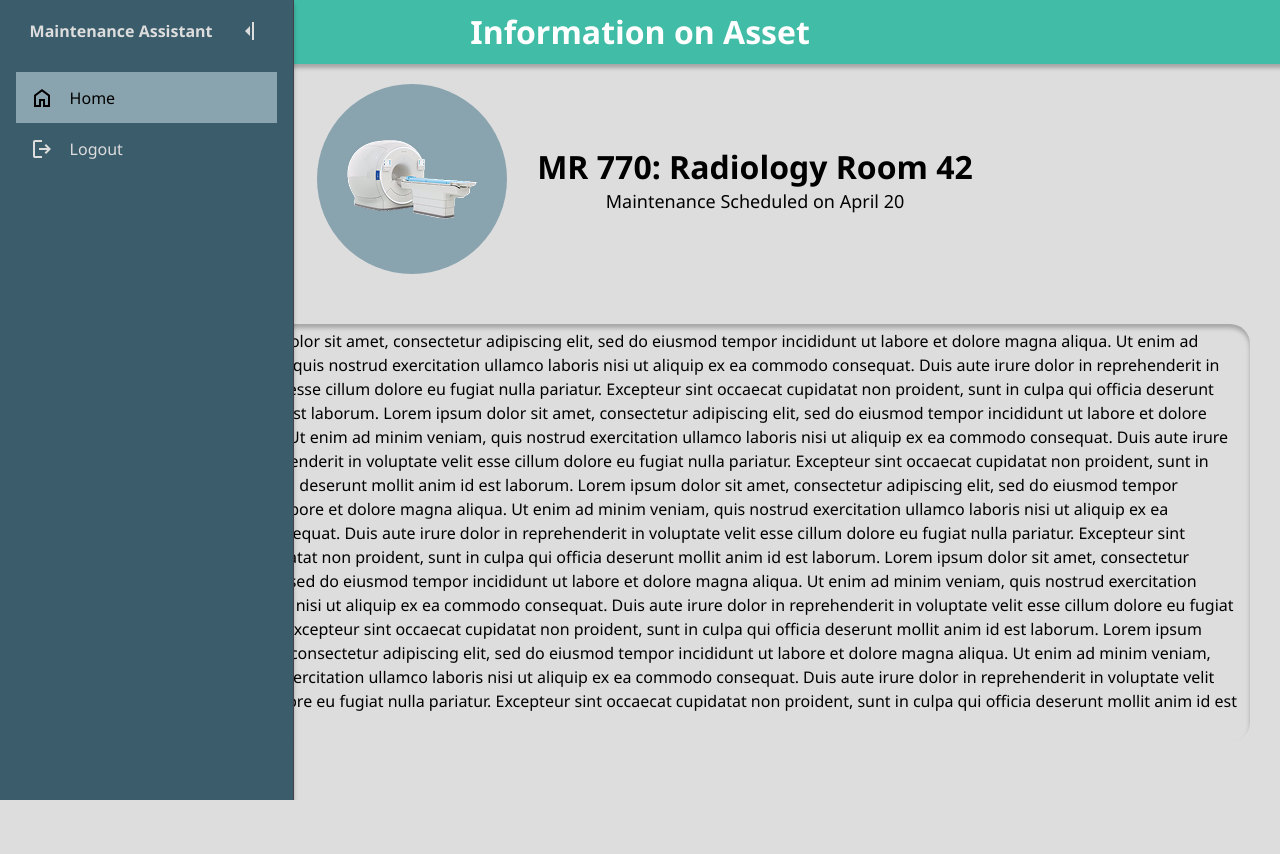
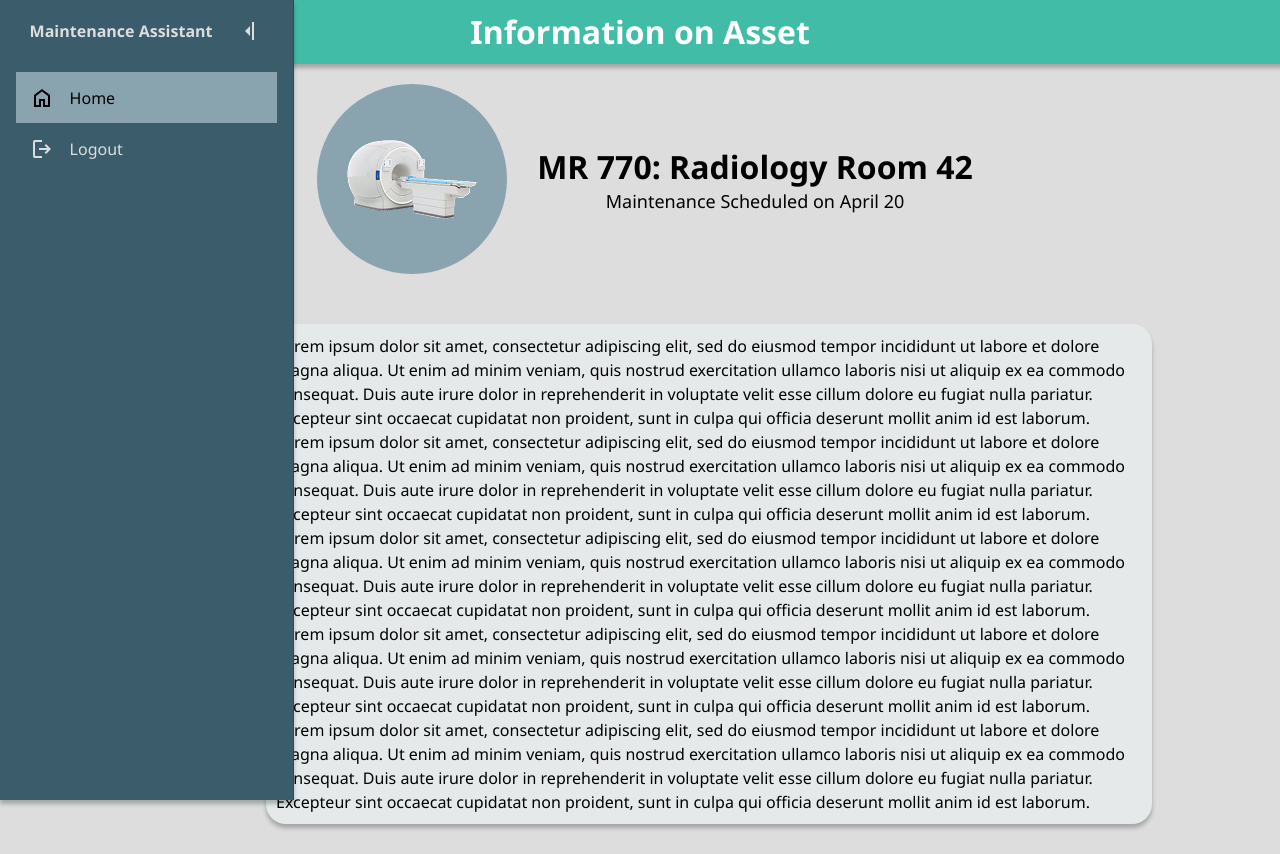
Before and after one commit to Str-Josh/MaintenanceAssistant, a Flask app: template templates/pages/PublicAccess/AssetDetails.html in a window 1280 px wide. Before the commit the page ends 800 px from the top, so only its background shows below. Run offline with Flask 3, Linux system fonts and the light colour scheme; the template is opened without the code that fills it, so the values that code supplies are empty.

Commit message:
Adjusting asset details

```diff
--- a/static/pages/PublicAccess/AssetDetails_styles.css
+++ b/static/pages/PublicAccess/AssetDetails_styles.css
@@ -2,6 +2,7 @@
 .info{
     display: flex;
     padding: 30px;
+    width: 80%;
   }
 
   .assetDisplay{
@@ -35,3 +36,12 @@
   .assetSubHead{
     font-size: large;
   }
+
+  .displaybox{
+    background-color: var(--grid-info);
+    box-shadow: 0px 4px 4px 0px rgba(0, 0, 0, 0.25);
+    border-radius: 20px;
+    border: none;
+    padding: 10px;
+    margin: 0 0 0 2%;
+  }
--- a/templates/pages/PublicAccess/AssetDetails.html
+++ b/templates/pages/PublicAccess/AssetDetails.html
@@ -32,7 +32,7 @@
         <h3 class="labeltext">
             Description
         </h3>
-        <div class="inputBox">
+        <div class="displaybox">
             Lorem ipsum dolor sit amet, consectetur adipiscing elit, sed do eiusmod tempor incididunt ut labore et dolore magna aliqua. Ut enim ad minim veniam, quis nostrud exercitation ullamco laboris nisi ut aliquip ex ea commodo consequat. Duis aute irure dolor in reprehenderit in voluptate velit esse cillum dolore eu fugiat nulla pariatur. Excepteur sint occaecat cupidatat non proident, sunt in culpa qui officia deserunt mollit anim id est laborum.
             Lorem ipsum dolor sit amet, consectetur adipiscing elit, sed do eiusmod tempor incididunt ut labore et dolore magna aliqua. Ut enim ad minim veniam, quis nostrud exercitation ullamco laboris nisi ut aliquip ex ea commodo consequat. Duis aute irure dolor in reprehenderit in voluptate velit esse cillum dolore eu fugiat nulla pariatur. Excepteur sint occaecat cupidatat non proident, sunt in culpa qui officia deserunt mollit anim id est laborum.
             Lorem ipsum dolor sit amet, consectetur adipiscing elit, sed do eiusmod tempor incididunt ut labore et dolore magna aliqua. Ut enim ad minim veniam, quis nostrud exercitation ullamco laboris nisi ut aliquip ex ea commodo consequat. Duis aute irure dolor in reprehenderit in voluptate velit esse cillum dolore eu fugiat nulla pariatur. Excepteur sint occaecat cupidatat non proident, sunt in culpa qui officia deserunt mollit anim id est laborum.
```
